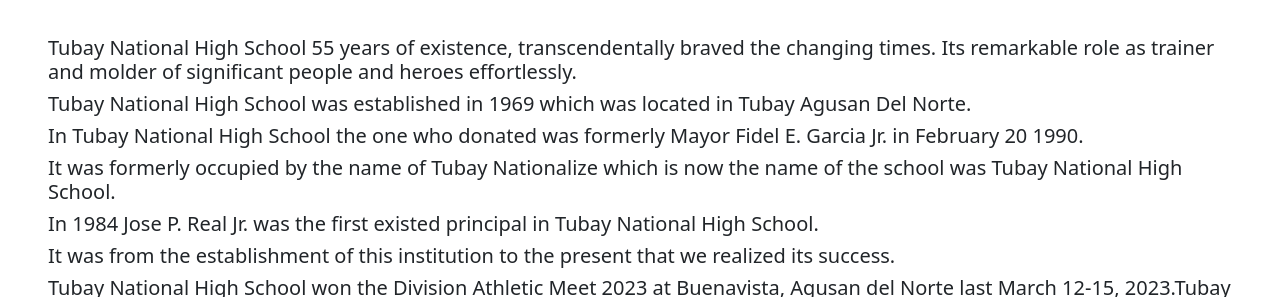
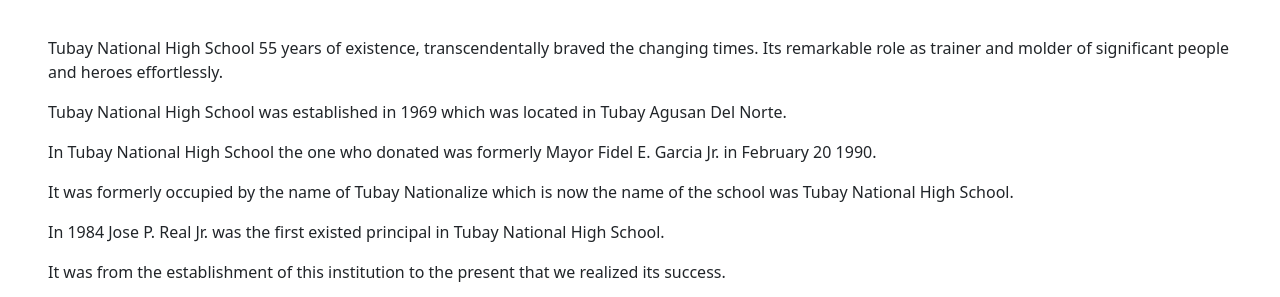
Before and after one commit to favizeka/Tubay-National-High-School, a plain HTML site: page history2.html in a window 1280 px wide. Shown: the part 659-956 px from the top of the page. Drawn offline with nearby package versions, Linux system fonts and the light colour scheme.

Commit message:
Update history2.html

```diff
--- a/history2.html
+++ b/history2.html
@@ -56,13 +56,13 @@
         </div>
         <br>
         <div class="mx-5">
-    <h5>Tubay National High School 55 years of existence, transcendentally braved the changing times. Its remarkable role as trainer and molder of significant people and heroes effortlessly.</h5>
-    <h5>Tubay National High School was established in 1969 which was located in Tubay Agusan Del Norte.</h5>
-    <h5>In Tubay National High School the one who donated was formerly Mayor Fidel E. Garcia Jr. in February 20 1990.</h5>
-    <h5>It was formerly occupied by the name of Tubay Nationalize which is now the name of the school was Tubay National High School.</h5>
-    <h5>In 1984 Jose P. Real Jr. was the first existed principal in Tubay National High School.</h5>
-    <h5>It was from the establishment of this institution to the present that we realized its success.</h5>
-    <h5>Tubay National High School won the Division Athletic Meet 2023 at Buenavista, Agusan del Norte last March 12-15, 2023.Tubay National High School in the upcoming Regional Athletic Meet 2023.</h5>
+    <p>Tubay National High School 55 years of existence, transcendentally braved the changing times. Its remarkable role as trainer and molder of significant people and heroes effortlessly.</p>
+    <p>Tubay National High School was established in 1969 which was located in Tubay Agusan Del Norte.</p>
+    <p>In Tubay National High School the one who donated was formerly Mayor Fidel E. Garcia Jr. in February 20 1990.</p>
+    <p>It was formerly occupied by the name of Tubay Nationalize which is now the name of the school was Tubay National High School.</p>
+    <p>In 1984 Jose P. Real Jr. was the first existed principal in Tubay National High School.</p>
+    <p>It was from the establishment of this institution to the present that we realized its success.</p>
+    <p>Tubay National High School won the Division Athletic Meet 2023 at Buenavista, Agusan del Norte last March 12-15, 2023.Tubay National High School in the upcoming Regional Athletic Meet 2023.</p>
         </div>
             <br>
     <br>
```
